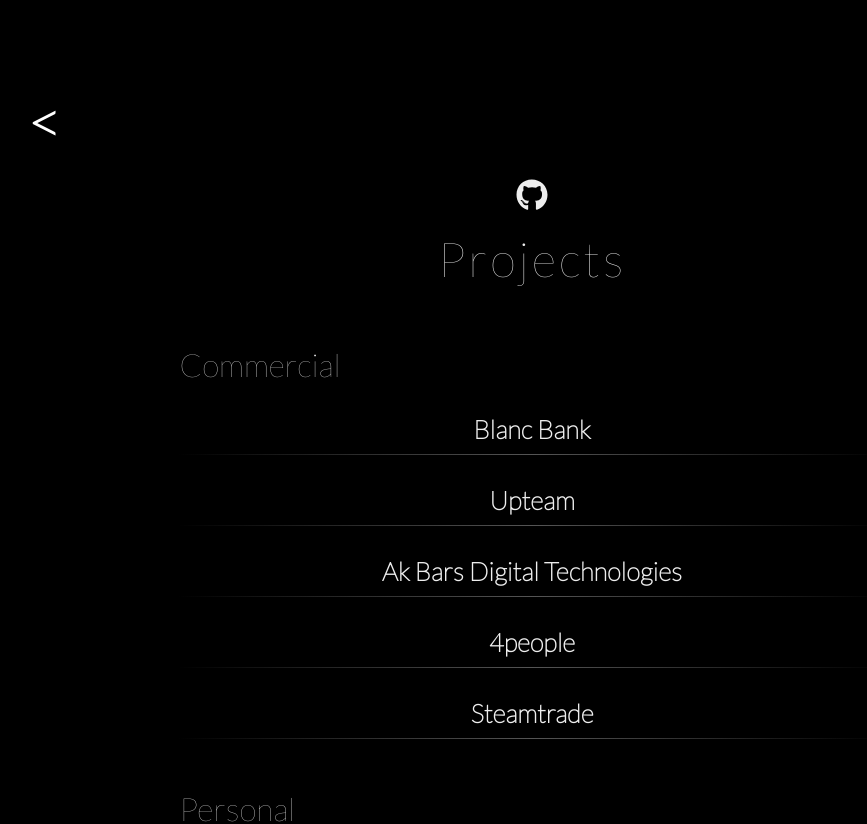
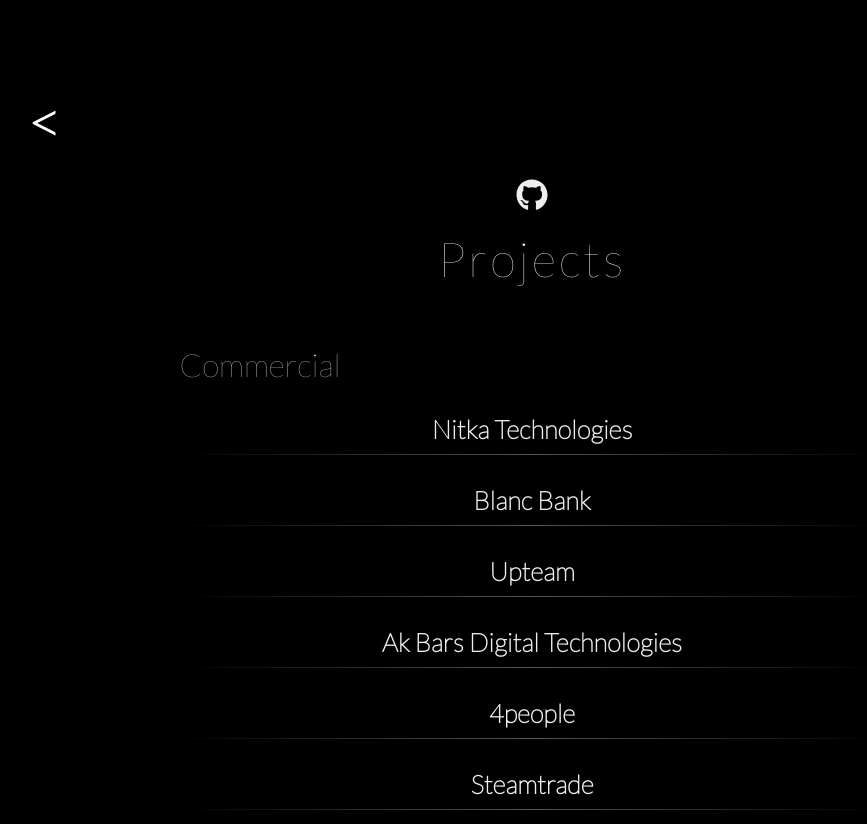
Before and after one commit to stanriders/stanr.info, a Next.js app: page /projects in a window 1280 px wide. Shown: the top 824 px of the page, without its empty margins (108-975 px from the left). Built offline with nearby package versions, Linux system fonts and the light colour scheme.

Commit message:
Update experience

```diff
--- a/src/const.js
+++ b/src/const.js
@@ -3,9 +3,15 @@
     type: "Commercial",
     projects: [
       {
+        name: 'Nitka Technologies',
+        link: 'https://nitka.com/',
+        description: 'I am working on a USA-based project of automatic license plate recognition. I have developed an asset management system (organizations, locations, devices, etc) from the ground up which is the backbone of the company\'s operations, multiple state car database parsers and camera read injection system.',
+        stack: '.NET 7, Microsoft SQL (EF Core), ASP.NET Core'
+      },
+      {
         name: 'Blanc Bank',
         link: 'https://blanc.ru/',
-        description: 'I am currently working in a B2B bank on the backend systems in the user registration and onboarding team. As one of the important for business tasks I developed a bonus system that rewarded clients for referral invites as well as many other things that brought a lot of new paying clients for the business. Other tasks included maintaining and expanding the Single Sign-On system, adding instagram-like stories system using Storily API, expanding registration system to allow existing clients to register additional companies and many others.',
+        description: 'I was working in a B2B bank on the backend systems in the user registration and onboarding team. As one of the important for business tasks I developed a bonus system that rewarded clients for referral invites as well as many other things that brought a lot of new paying clients for the business. Other tasks included maintaining and expanding the Single Sign-On system, adding instagram-like stories system using Storily API, expanding registration system to allow existing clients to register additional companies and many others.',
         stack: '.NET Core 3.1, PostgreSQL (Dapper), ASP.NET Core'
       },
       {
```
